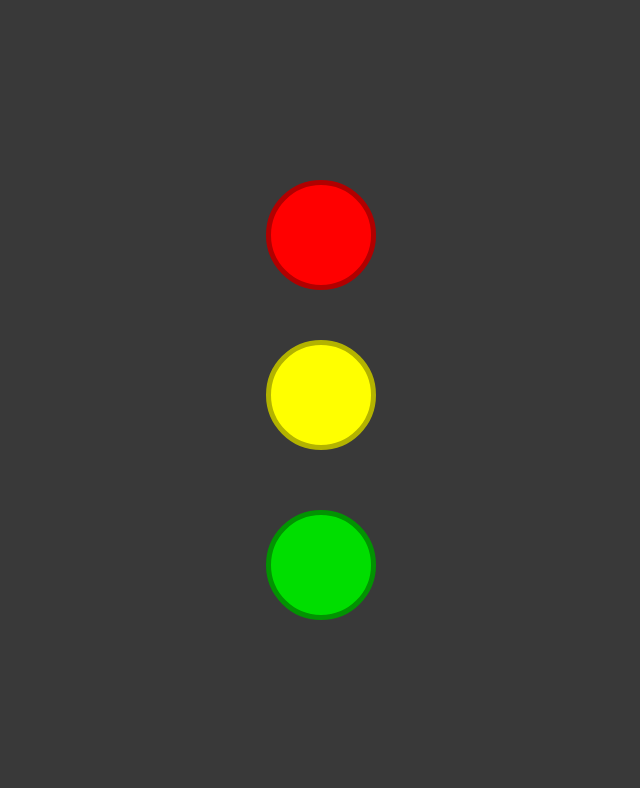
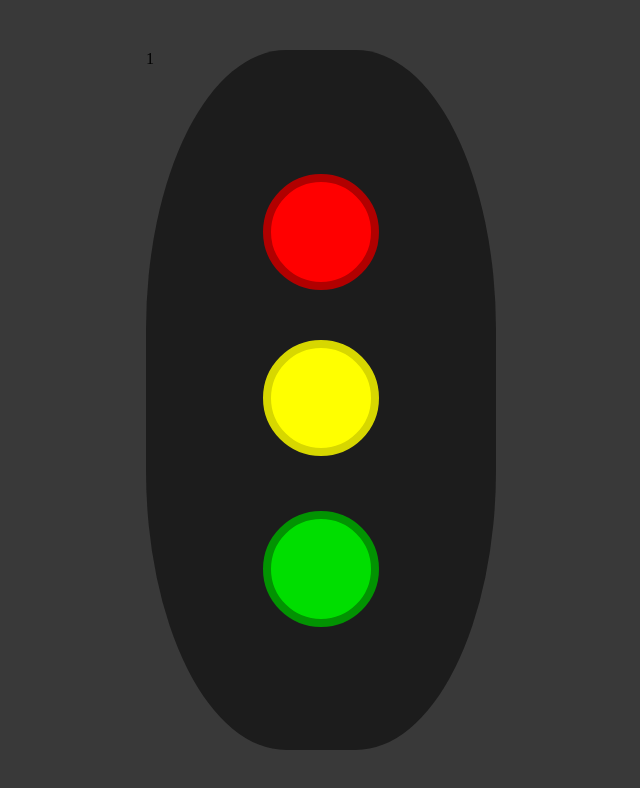
Before and after one commit to NoelPerland/inl-mning_traficLights, a plain HTML site: page index.html in a window 1280 px wide. Shown: the whole page, without its empty margins (319-959 px from the left). Drawn offline with Linux system fonts and the light colour scheme.

Commit message:
finished of the first part of the project with adding a box behind the traficlights to make it replicate a real one.

```diff
--- a/index.html
+++ b/index.html
@@ -7,6 +7,9 @@
     <link rel="stylesheet" href="style.css" />
   </head>
   <body>
+    <div class="lightbox">
+      <div class="box">1</div>
+    </div>
     <div class="lights">
       <div class="containerRed">
         <div class="box1"></div>
--- a/style.css
+++ b/style.css
@@ -2,15 +2,29 @@ html,
 body {
   height: 100%;
   margin: 0;
-  background-color: rgb(57, 57, 57);
+  background-color: rgb(57, 57, 57); /* Keep background color for body */
+  position: relative;
+}
+
+.box {
+  position: absolute; /* Absolute positioning to take it out of normal flow */
+  top: 50%; /* Adjust top and left to position it behind the containers */
+  left: 50%;
+  transform: translate(-50%, -50%); /* Center the box */
+  background-color: rgb(28, 28, 28);
+  width: 350px;
+  height: 700px;
+  border-radius: 40%;
+  z-index: 0; /* Place it between the background and the containers */
 }
 
 .lights {
   display: flex;
   flex-direction: column;
   align-items: center;
-  justify-content: center; /* Center the yellow container */
+  justify-content: center;
   height: 100%;
+  position: relative; /* Keep the containers in normal flow */
 }
 
 .containerRed,
@@ -20,28 +34,30 @@ body {
   width: 100px;
   height: 100px;
   border-radius: 50%;
+  z-index: 2; /* Ensure they are in front of the box */
+  position: relative;
 }
 
 .containerRed {
   background-color: red;
   border-color: rgb(177, 0, 0);
-  border-style: solid; /* Add this */
-  border-width: 5px; /* Add this to control border thickness */
+  border-style: solid;
+  border-width: 8px;
   margin-bottom: 50px;
 }
 
 .containerYellow {
   background-color: yellow;
-  border-color: rgb(179, 179, 0);
-  border-style: solid; /* Add this */
-  border-width: 5px; /* Add this to control border thickness */
-  margin-bottom: 10px;
+  border-color: rgb(215, 215, 0);
+  border-style: solid;
+  border-width: 8px;
+  margin-bottom: 5px;
 }
 
 .containerGreen {
   background-color: rgb(0, 222, 0);
   border-color: rgb(2, 147, 2);
-  border-style: solid; /* Add this */
-  border-width: 5px; /* Add this to control border thickness */
+  border-style: solid;
+  border-width: 8px;
   margin-top: 50px;
 }
```
